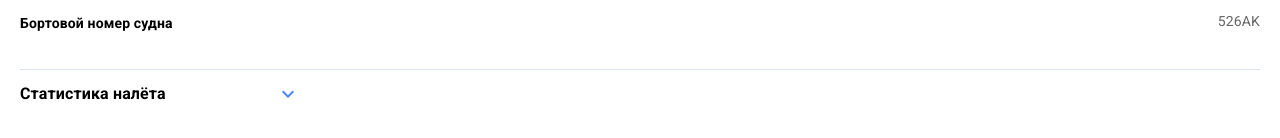
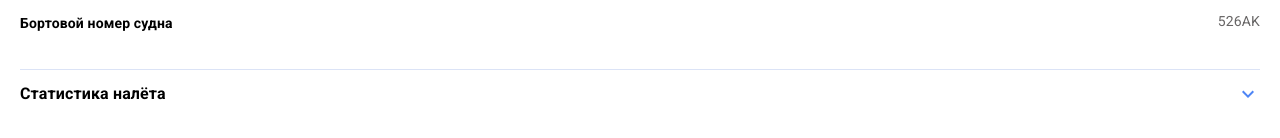
Before and after one commit to de-evg/aviaBit-test, a React (Create React App) app in the folder client/: page / in a window 1280 px wide. Shown: the part 418-556 px from the top of the page. Built offline with nearby package versions, Linux system fonts and the light colour scheme.

Commit message:
styled select

```diff
--- a/client/src/components/accordion-container/accordion-container.jsx
+++ b/client/src/components/accordion-container/accordion-container.jsx
@@ -11,9 +11,9 @@ import { makeStyles } from "@material-ui/core/styles";
 
 const useStyles = makeStyles({
   root: {
-    boxSizing: "border-box",
+    boxSizing: "content-box",
     boxShadow: "none",
-    maxWidth: "280px",
+    maxWidth: "100%"
   },
   accordionItem: {
     padding: "0",
--- a/client/src/components/chart/chart.jsx
+++ b/client/src/components/chart/chart.jsx
@@ -1,6 +1,6 @@
-import React, { useCallback, useState, useEffect } from "react";
+import React, {useCallback, useState, useEffect} from "react";
 import PropTypes from "prop-types";
-import { connect } from "react-redux";
+import {connect} from "react-redux";
 import {
   BarChart,
   Bar,
@@ -11,19 +11,20 @@ import {
   ResponsiveContainer,
 } from "recharts";
 
-import { getChartData } from "../../store/selectors";
+import {getChartData} from "../../store/selectors";
 import Toggle from "../toggle/toggle";
-import { Grid } from "@material-ui/core";
-import { ActionCreator } from "../../store/action";
-import { StatisticType } from "../../const";
+import {Grid} from "@material-ui/core";
+import {ActionCreator} from "../../store/action";
+import {StatisticType} from "../../const";
 import Select from "../select/select";
 
 const times = ["Время работы", "Время налёта"];
 const intervals = ["Годы", "Месяцы"];
 
-const Chart = ({ chartData, toggleStatisticType }) => {
+const Chart = ({chartData, toggleStatisticType}) => {
   const [isTimeToggled, setTimeToggle] = useState(false);
   const [isStatisticTypeToggled, setStatisticToggle] = useState(false);
+  const bootomGap = isStatisticTypeToggled ? {marginBottom: "0"} : {marginBottom: "30px"};
 
   const handleChangeToggle = useCallback(() => {
     setTimeToggle(!isTimeToggled);
@@ -42,15 +43,18 @@ const Chart = ({ chartData, toggleStatisticType }) => {
   return (
     <Grid container>
       <Toggle changeHandler={handleStatisticToggle} labels={intervals} />
-      <Toggle changeHandler={handleChangeToggle} labels={times} />
-      {isStatisticTypeToggled && <Select />}
-      <div style={{ width: "100%", height: "250px", left: "-20px" }}>
+      <Toggle style={bootomGap} changeHandler={handleChangeToggle} labels={times} />
+      <Grid item style={{padding: "10px 0", minHeight: "50px", minWidth: "100%"}}>
+        {isStatisticTypeToggled && <Select />}
+      </Grid>
+
+      <div style={{width: "100%", height: "250px", left: "-20px", bottom: "-20px"}}>
         <ResponsiveContainer>
-          <BarChart width="100%" height={250} data={chartData}>
+          <BarChart data={chartData}>
             <CartesianGrid strokeDasharray="3 3" />
             <XAxis dataKey="name" />
             <YAxis />
-            <Legend />
+            <Legend verticalAlign="bottom" />
             {isTimeToggled && (
               <Bar
                 barSize={10}
--- a/client/src/components/flight-statistic/flight-statistic.jsx
+++ b/client/src/components/flight-statistic/flight-statistic.jsx
@@ -30,7 +30,7 @@ const FlightStatistic = () => {
       <Typography className={classes.label}>
         Общая статистика налета и рабочего времени
       </Typography>
-      <Chart style={{ boxSizing: "border-box", maxWidth: "290px" }} />
+      <Chart />
     </Grid>
   );
 };
--- a/client/src/components/main-page/main-page.jsx
+++ b/client/src/components/main-page/main-page.jsx
@@ -46,7 +46,7 @@ const MainPage = ({ history }) => {
         <Grid container>
           <User />
           <NextFlight />
-          <AccordionContainer renderDetails={() => <FlightStatistic />}>Статистика налёта</AccordionContainer>
+          <AccordionContainer style={{width: "350px"}} renderDetails={() => <FlightStatistic />}>Статистика налёта</AccordionContainer>
         </Grid>
       </Box>
     </>
```
Also changed, not shown: 13 other files (tests, documents, lock files or other folders).
